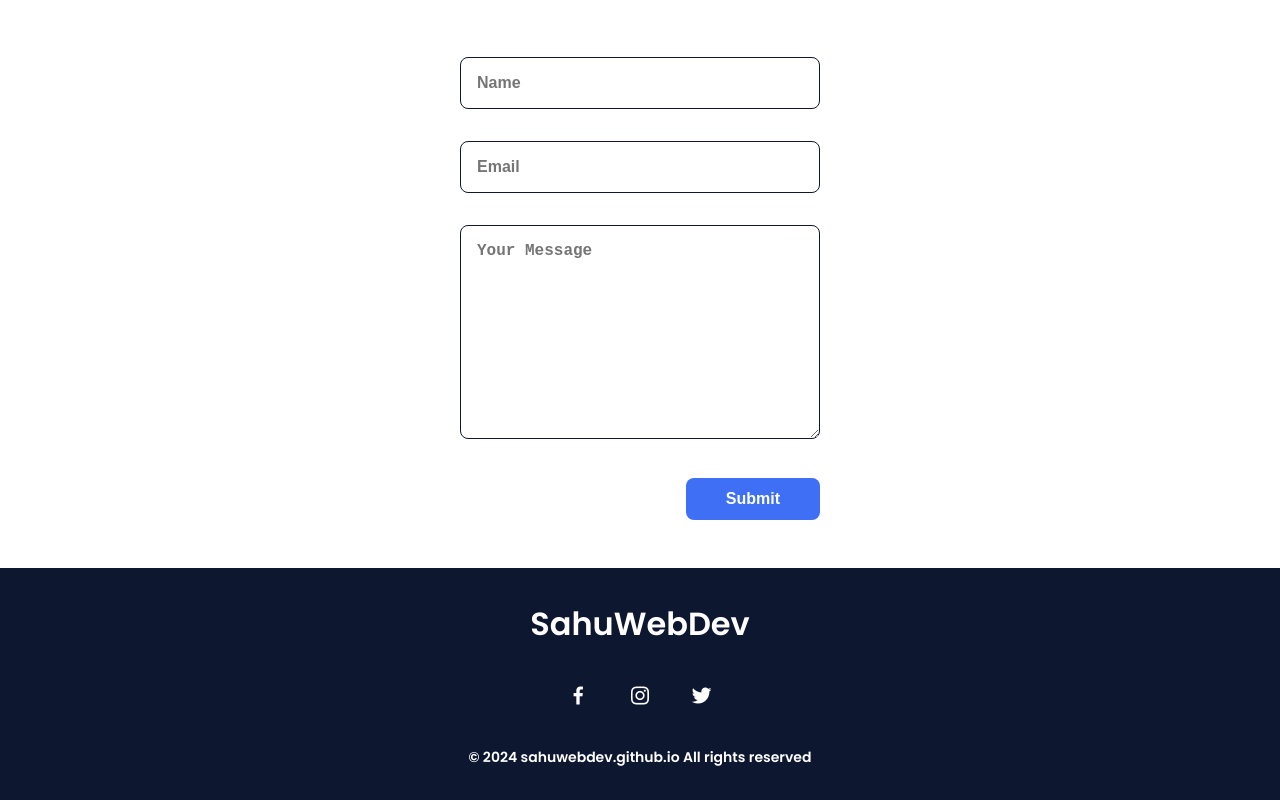
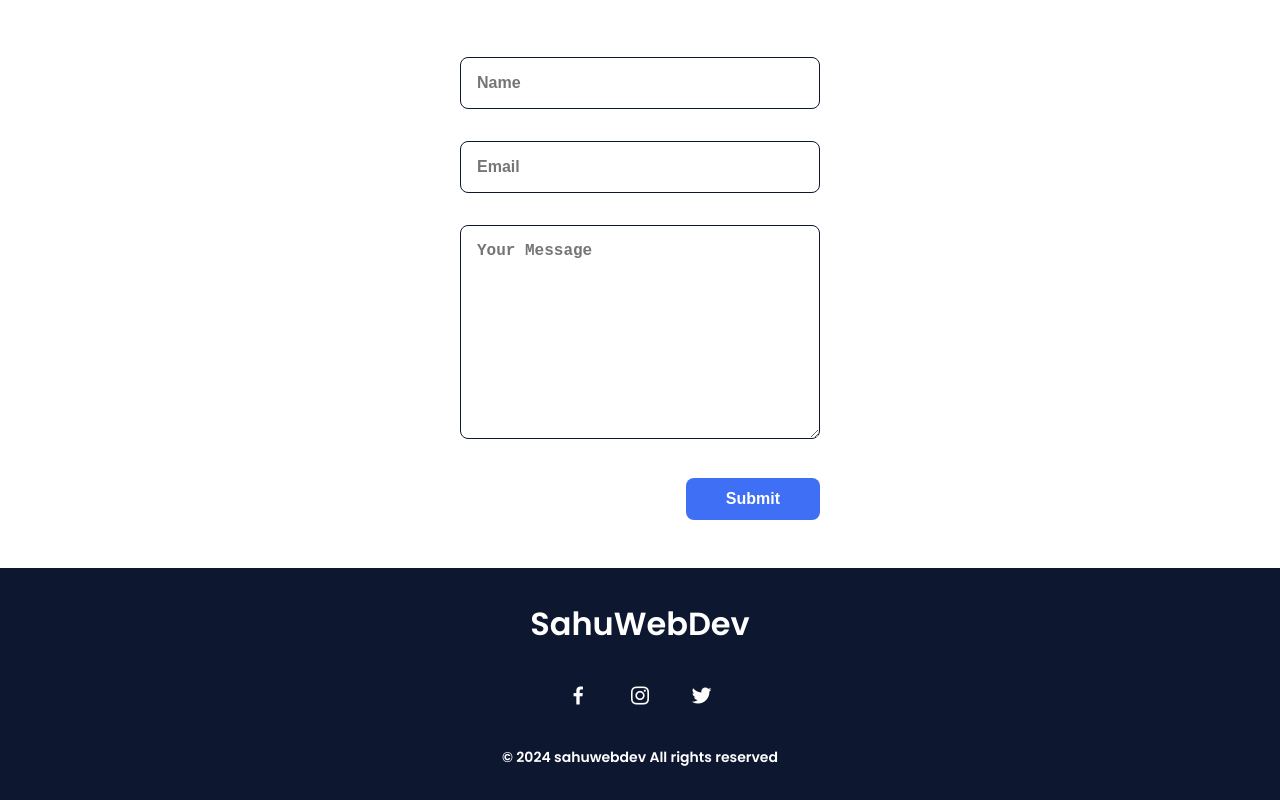
Before and after one commit to SahuWebDev/Myportfolio, a plain HTML site: page index.html in a window 1280 px wide. Shown: the part 2947-3747 px from the top of the page. Drawn offline with nearby package versions, Linux system fonts and the light colour scheme.

Commit message:
added some changes

```diff
--- a/index.html
+++ b/index.html
@@ -195,7 +195,7 @@
                 <i class='bx bxl-twitter'></i>
             </a>
         </div>
-        <p class="footer__copy">&#169; 2024 sahuwebdev.github.io  All rights reserved</p>
+        <p class="footer__copy">&#169; 2024 sahuwebdev  All rights reserved</p>
     </footer>
     <!--===== SCROLL REVEAL =====-->
     <script src="https://unpkg.com/scrollreveal"></script>
```
